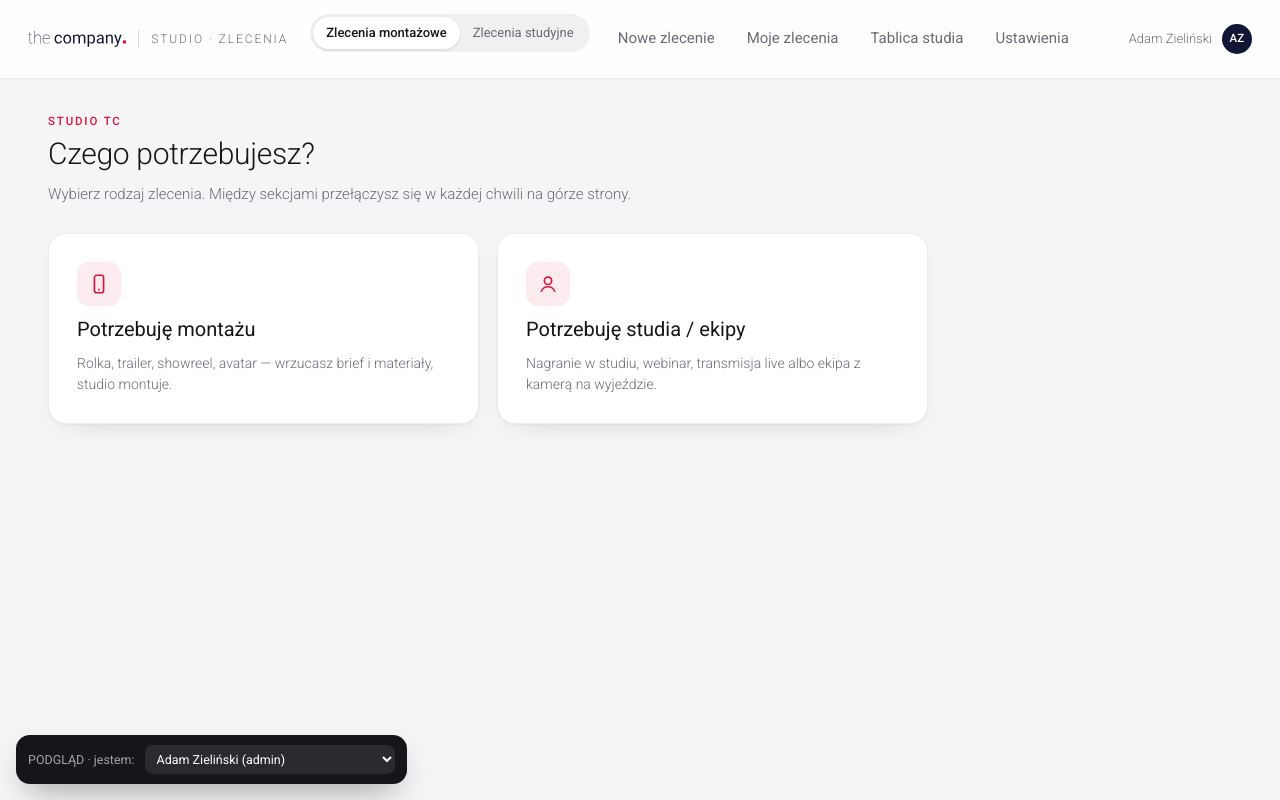
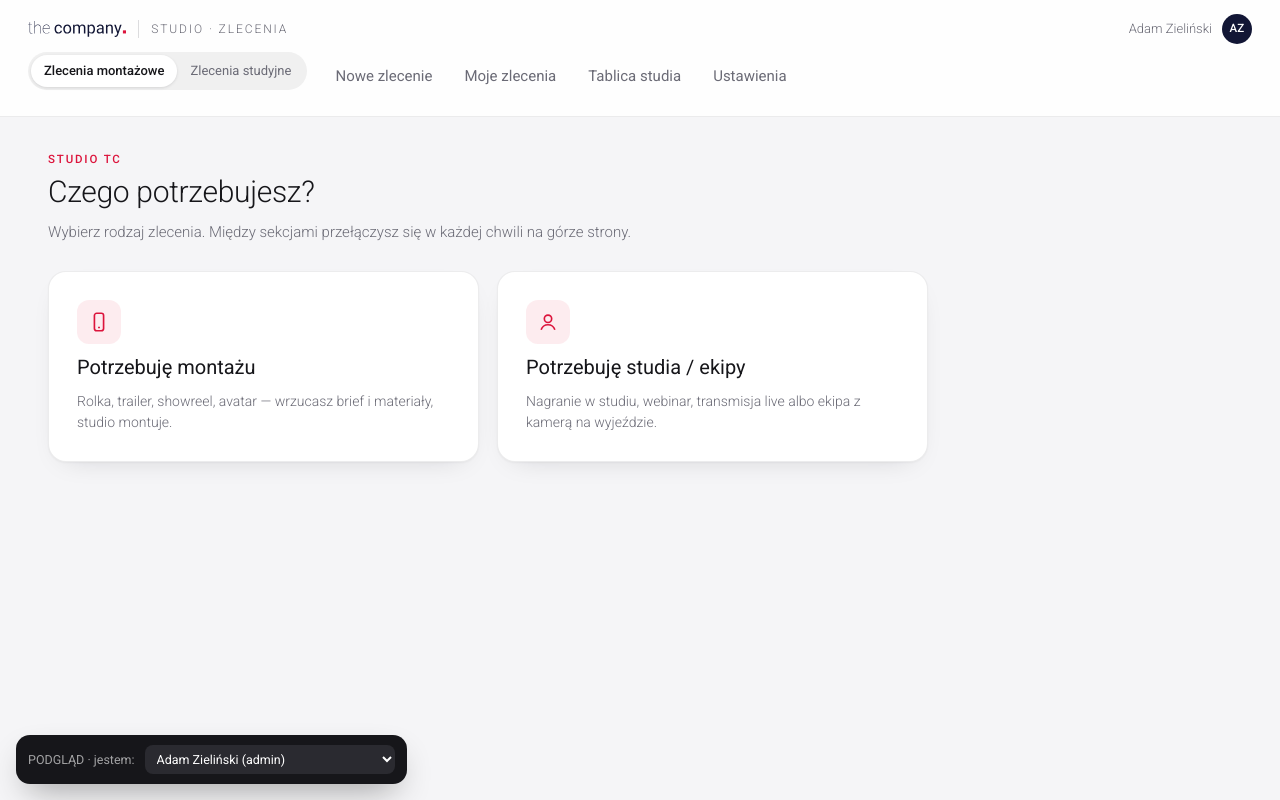
Before and after one commit to thecompany-pl/studio-zlecenia, a website: page dev/index.html in a window 1280 px wide. Drawn offline with Linux system fonts and the light colour scheme.

Commit message:
Menu: drugi wiersz przy węższym oknie zamiast ucinania pozycji
Co-Authored-By: Claude Opus 5.5 <noreply@anthropic.com>

```diff
--- a/dev/index.html
+++ b/dev/index.html
@@ -446,6 +446,12 @@ input[type=date].in,input[type=datetime-local].in{color-scheme:light}
 .btn.is-off{opacity:.45;box-shadow:none}
 .row-axis{display:block;margin-top:8px;max-width:520px}
 
+/* przy węższym oknie menu schodzi do drugiego wiersza zamiast chować pozycje za krawędzią */
+@media (max-width:1320px){
+  .top{flex-wrap:wrap;row-gap:8px}
+  .nav{order:3;flex-basis:100%}
+  .me{margin-left:auto}
+}
 @media (max-width:900px){
   .start-grid,.checks{grid-template-columns:1fr}
   .strip{grid-template-columns:repeat(3,1fr)}
```
Also changed, not shown: src/styles.html (+6 -0 lines).
